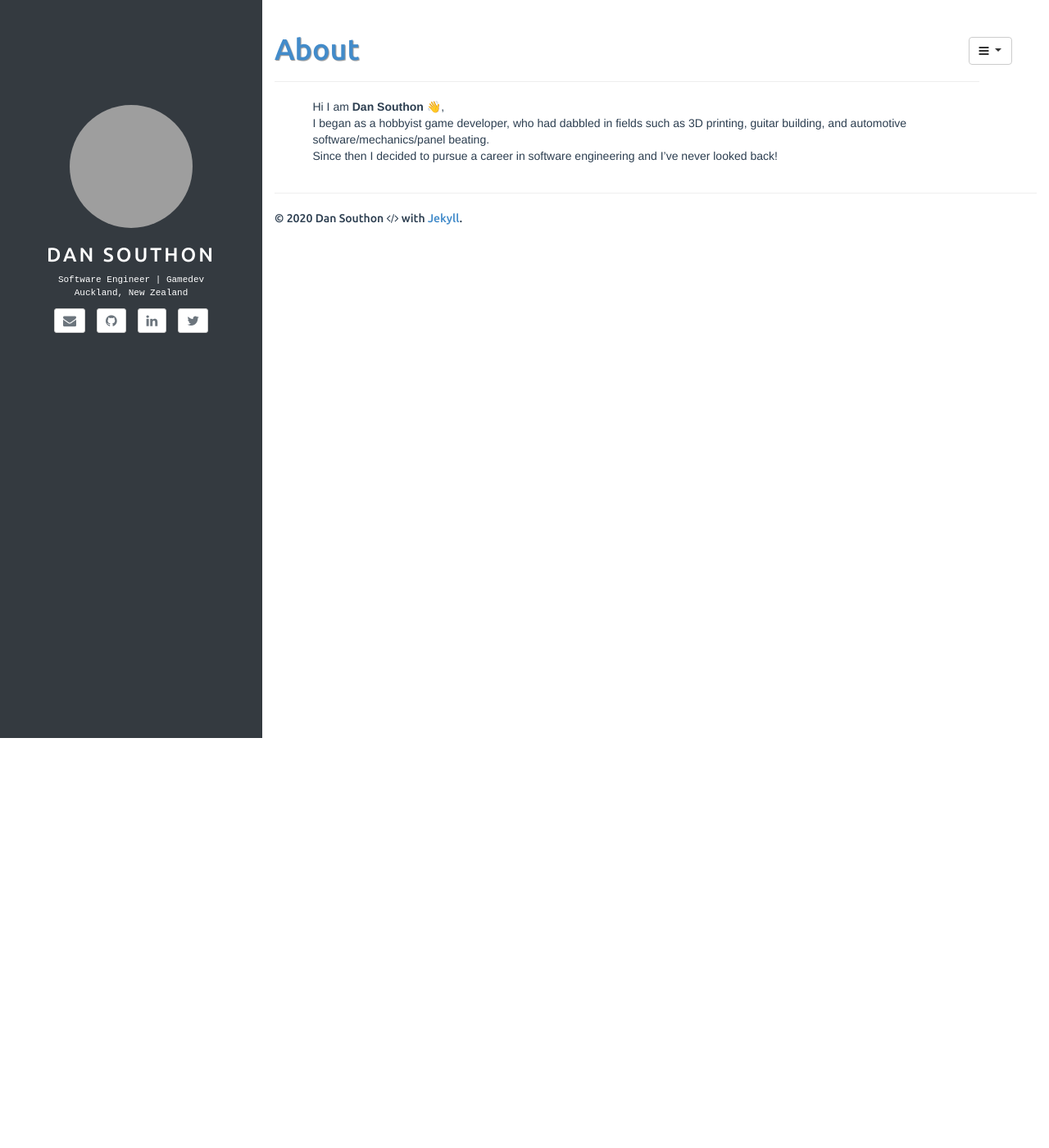
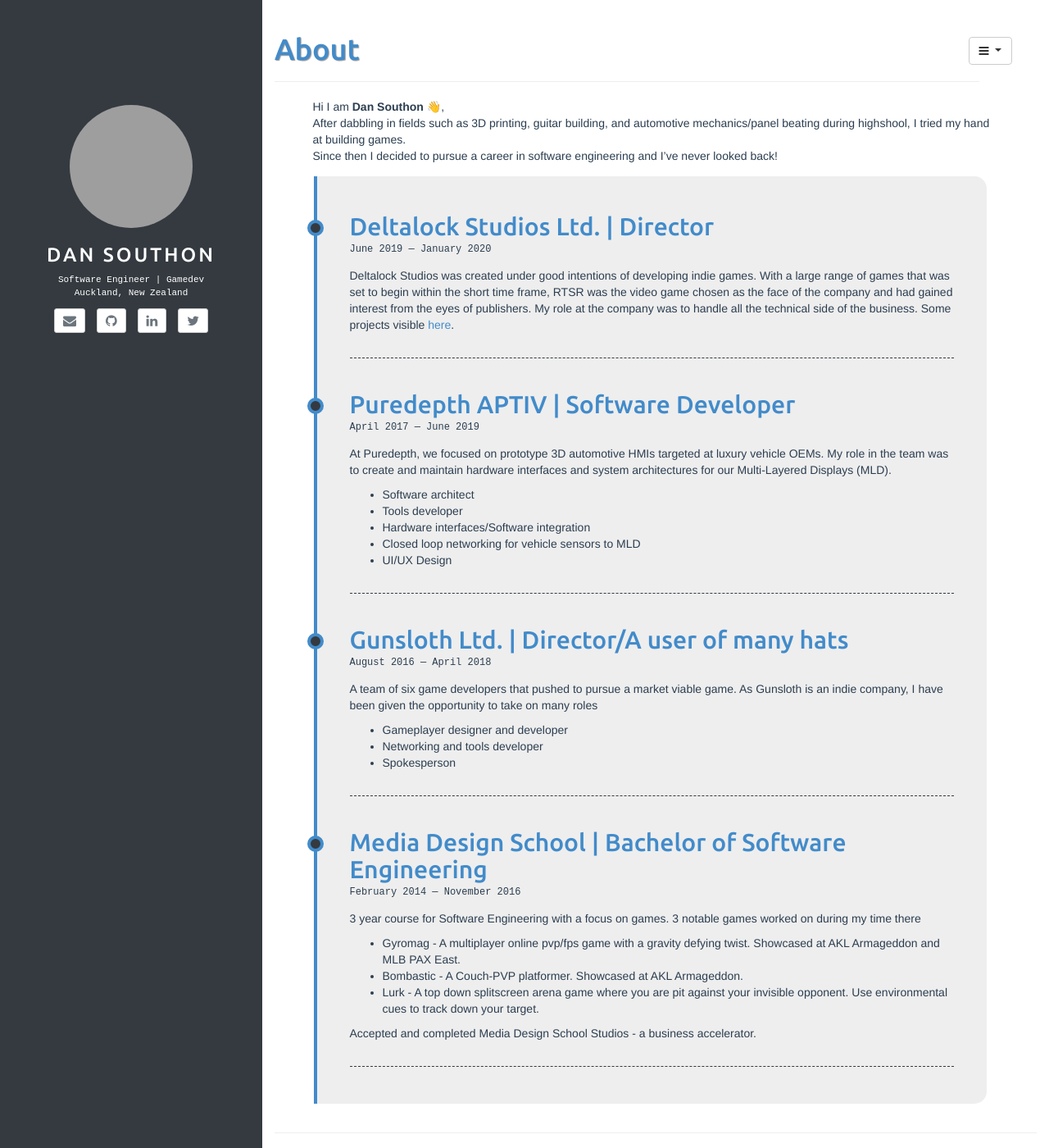
Before and after one commit to Akavis/Akavis.github.io, a Jekyll site: the page built from index.html, in a window 1280 px wide and 1400 px high. Shown: the whole window at 82% size. Built offline with Jekyll 4.4.1, drawn with Linux system fonts in a browser that asks for light colours; emoji names are drawn with the system emoji font; grey boxes are pictures that could not be loaded.

Commit message:
Added a experience timeline to front page.

```diff
--- a/_config.yml
+++ b/_config.yml
@@ -11,9 +11,8 @@ BASE_PATH: ""
 ### about Info ###
 about:
   desc              : >-
-                      I began as a hobbyist game developer,
-                      who had dabbled in fields such as 3D printing, guitar building,
-                      and automotive software/mechanics/panel beating.<br>
+                      After dabbling in fields such as 3D printing, guitar building,
+                      and automotive mechanics/panel beating during highshool, I tried my hand at building games.<br>
                       Since then I decided to pursue a career in software engineering and I’ve never looked back!
 ### Author Info ###
 author:
--- /dev/null
+++ b/_data/timeline.yml
@@ -0,0 +1,54 @@
+- title: Deltalock Studios Ltd. | Director
+  from: June 2019
+  to: January 2020
+  description: Deltalock Studios was created under good intentions of developing indie games.
+               With a large range of games that was set to begin within the short time frame,
+               RTSR was the video game chosen as the face of the company and had gained interest
+               from the eyes of publishers. My role at the company was to handle all the technical
+               side of the business.
+               Some projects visible <a href="https://www.Deltalockstudios.com">here</a>.
+
+- title: Puredepth APTIV | Software Developer
+  from: April 2017
+  to: June 2019
+  description: At Puredepth, we focused on prototype 3D automotive HMIs targeted at luxury vehicle OEMs.
+               My role in the team  was to create and maintain hardware interfaces and system architectures
+               for our Multi-Layered Displays (MLD).
+               <ul>
+                 <li>Software architect</li>
+                 <li>Tools developer</li>
+                 <li>Hardware interfaces/Software integration</li>
+                 <li>Closed loop networking for vehicle sensors to MLD</li>
+                 <li>UI/UX Design</li>
+               </ul>
+
+- title: Gunsloth Ltd. | Director/A user of many hats
+  from: August 2016
+  to:  April 2018
+  description: A team of six game developers that pushed to pursue a market viable game.
+               As Gunsloth is an indie company, I have been given the opportunity to take on many roles
+               <ul>
+                 <li>Gameplayer designer and developer</li>
+                 <li>Networking and tools developer</li>
+                 <li>Spokesperson</li>
+               </ul>
+
+- title: Media Design School | Bachelor of Software Engineering
+  from: February 2014
+  to:  November 2016
+  description: 3 year course for Software Engineering with a focus on games.
+               3 notable games worked on during my time there
+               <ul>
+                 <li>
+                    Gyromag - A multiplayer online pvp/fps game with a gravity defying twist.
+                    Showcased at AKL Armageddon and MLB PAX East.
+                 </li>
+                 <li>
+                    Bombastic - A Couch-PVP platformer. Showcased at AKL Armageddon.
+                 </li>
+                 <li>
+                    Lurk - A top down splitscreen arena game where you are pit against your invisible opponent.
+                    Use environmental cues to track down your target.
+                 </li>
+               </ul>
+               Accepted and completed Media Design School Studios - a business accelerator.
--- /dev/null
+++ b/_includes/about/timeline.html
@@ -0,0 +1,13 @@
+<div class="col mt-4">
+  <div class="timeline-body">
+    {% for item in site.data.timeline %}
+      <div class="timeline-item">
+        <div class="content">
+          <h2 class="title">{{ item.title }}</h2>
+          <h6 class="date">{{ item.from }} — {{ item.to }}</h6>
+          <p>{{ item.description }}</p>
+        </div>
+      </div>
+    {% endfor %}
+  </div>
+</div>
--- /dev/null
+++ b/_sass/_timeline.scss
@@ -0,0 +1,53 @@
+.timeline-body {
+	position: relative;
+	background-color: $tline-bg;
+	border-radius: 0 $rounded-borders $rounded-borders 0;
+    padding: 5px 0;
+	margin-left:-10px;
+
+	&:after {
+        // Left Border
+		content: '';
+		width: 4px;
+		height: 100%;
+		background-color: $tline-col;
+		position: absolute;
+		left: -4px;
+		top: 0;
+    }
+
+	.timeline-item {
+        position: relative;
+
+		&:after {
+            // Circle
+			content: '';
+			width: 20px;
+			height: 20px;
+			border-radius: 50%;
+			border: 4px solid $tline-col;
+			background-color: $tline-col-1;
+			position: absolute;
+			left: -12px;
+			top: 8px;
+			z-index: 10;
+        }
+
+		.content {
+			margin: 40px;
+			padding-bottom: 20px;
+            border-bottom: 1px dashed $tline-col-1;
+            color: $body;
+
+			.title {
+				color: $tline-col;
+			}
+
+            .date {
+                margin-top: -5px;
+                margin-bottom: 15px;
+                color: $body;
+            }
+		}
+	}
+}
--- a/_sass/_variables.scss
+++ b/_sass/_variables.scss
@@ -1,10 +1,13 @@
-$light:     #FFFFFF;
-$dark:      #343a40;
-$body:   	#2c3e50;
+$light:     	#FFFFFF;
+$dark:      	#343a40;
+$body:   		#2c3e50;
 $main-title: 	#FFFFFF;
-$title: 	#428bca;
-$bg:     	#FFFFFF;
+$title: 		#428bca;
+$bg:     		#FFFFFF;
 
+$tline-bg:   	#EEEEEE;
+$tline-col:   	#428bca;
+$tline-col-1:	#343a40;
 
 $primary:   #FF8800;
 $rounded-borders: 15px;
--- a/_sass/main.scss
+++ b/_sass/main.scss
@@ -7,4 +7,5 @@
 		"base",
 		"nav",
         "friendly",
-        "projects"
+        "projects",
+		"timeline"
--- a/index.html
+++ b/index.html
@@ -6,3 +6,5 @@ weight: 1
 ---
 
 Hi I am <b>{{ site.author.name }}</b> :wave:,<br> {{ site.about.desc }}
+
+{% include about/timeline.html %}
```
